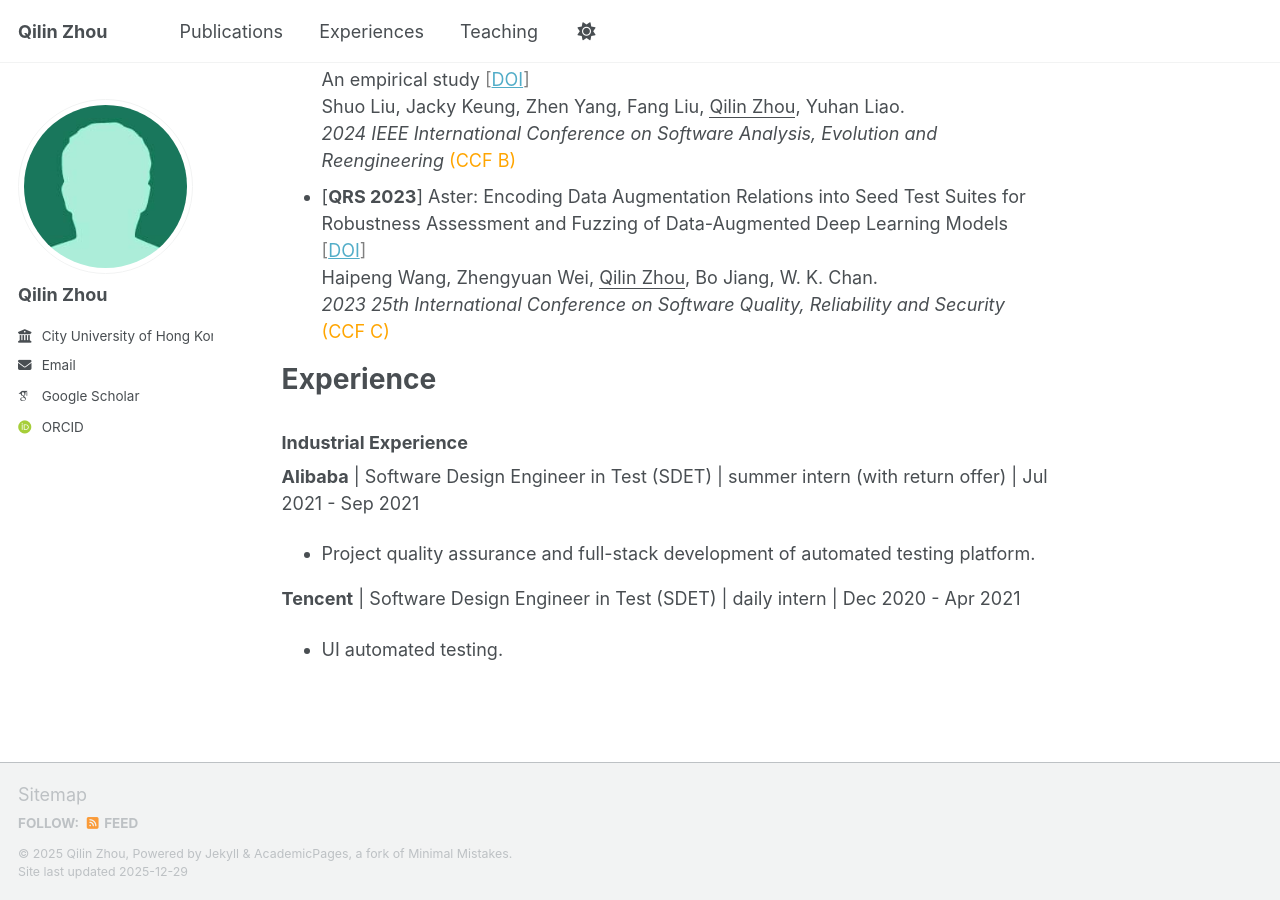
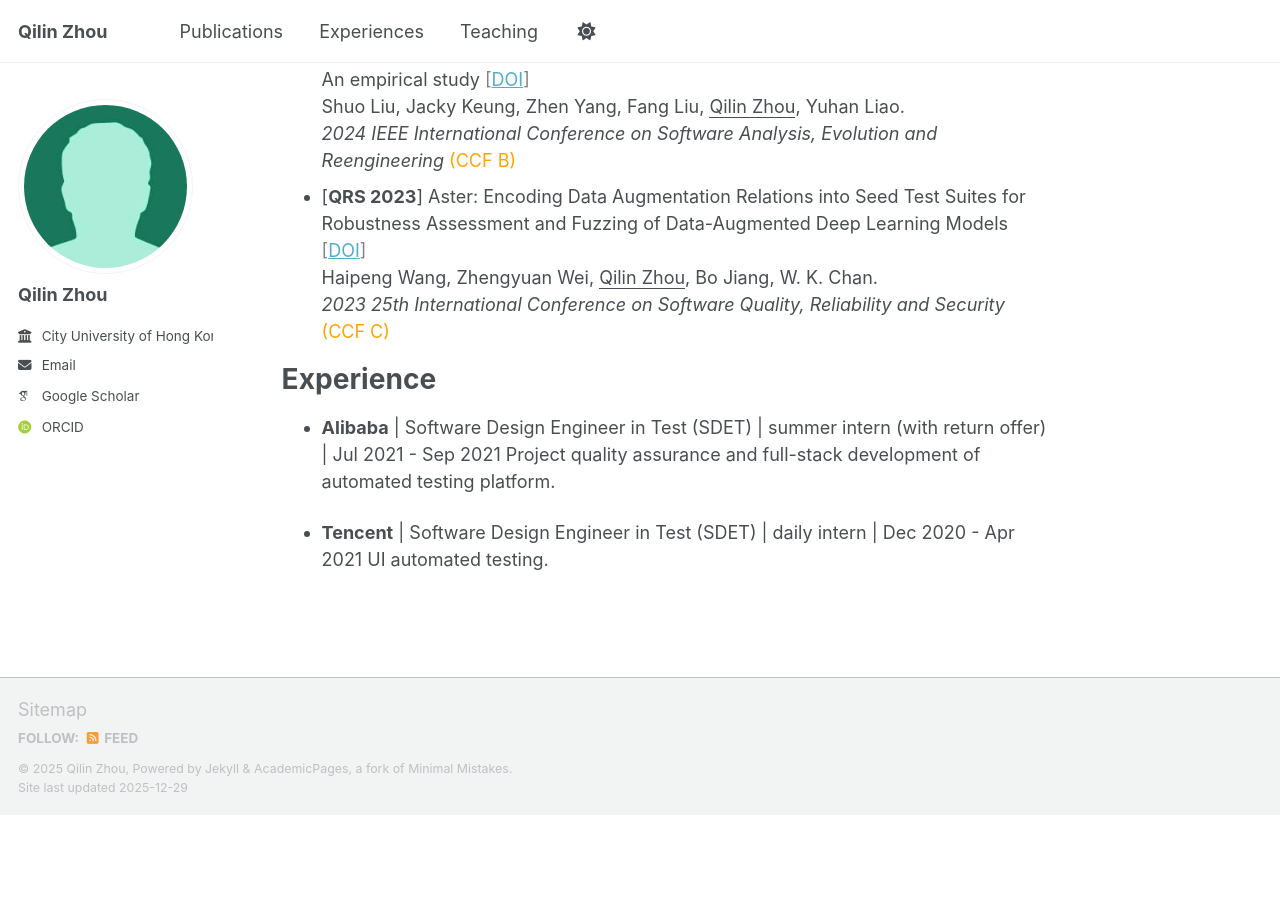
Before and after one commit to qilin-zhou/qilin-zhou.github.io, a Jekyll site: the page built from _pages/about.md, in a window 1280 px wide and 900 px high, scrolled down 1144 px. Built offline with Jekyll 4.4.1, drawn with Linux system fonts in a browser that asks for light colours; some web fonts are replaced; a script bundle is joined from its source files by our own code; library files that are not in the unit come from our copies; after the commit the page ends 1959 px from its top, so only the background shows below that.

Commit message:
Update about.md

```diff
--- a/_pages/about.md
+++ b/_pages/about.md
@@ -40,10 +40,9 @@
 
 Experience
 ======
-### Industrial Experience
 
-**Alibaba** | Software Design Engineer in Test (SDET) | summer intern (with return offer) | Jul 2021 - Sep 2021
-- Project quality assurance and full-stack development of automated testing platform.
+- **Alibaba** | Software Design Engineer in Test (SDET) | summer intern (with return offer) | Jul 2021 - Sep 2021
+Project quality assurance and full-stack development of automated testing platform.
 
-**Tencent** | Software Design Engineer in Test (SDET) | daily intern | Dec 2020 - Apr 2021
-- UI automated testing.
+- **Tencent** | Software Design Engineer in Test (SDET) | daily intern | Dec 2020 - Apr 2021
+UI automated testing.
```
